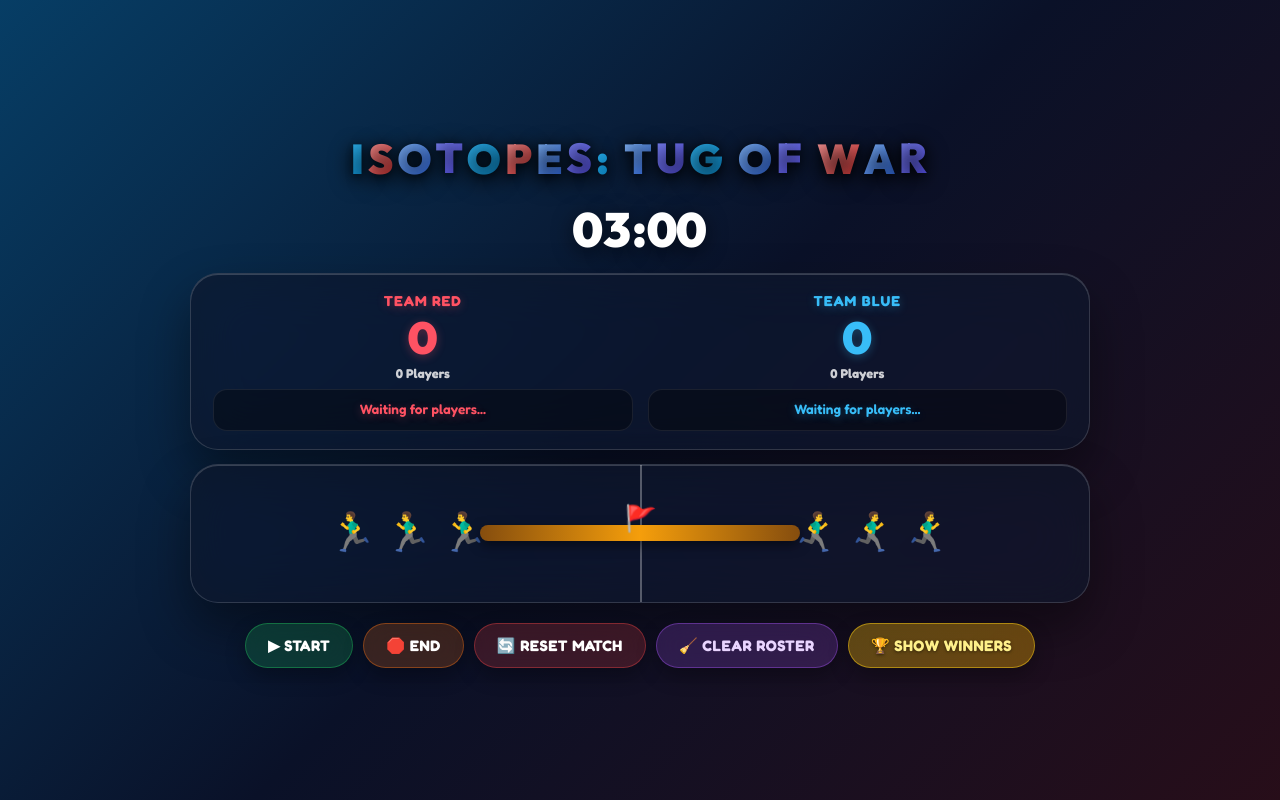
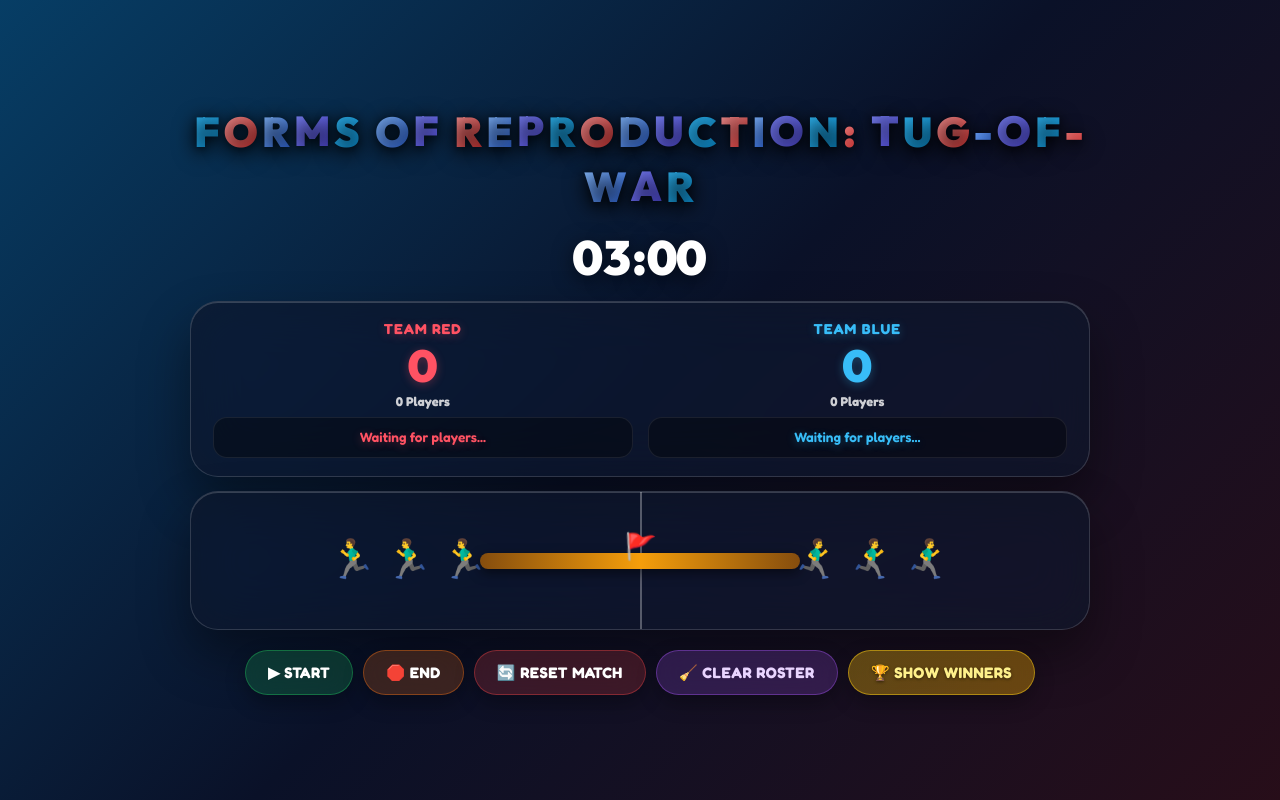
Before and after one commit to scib-wall/host, a plain HTML site: page index.html in a window 1280 px wide. Drawn offline with nearby package versions, Linux system fonts and the light colour scheme; no server answers.

Commit message:
Update index.html

```diff
--- a/index.html
+++ b/index.html
@@ -85,8 +85,10 @@
   </div>
   <div class="host-container">
     <div class="game-title">
-      <span class="char">I</span><span class="char">S</span><span class="char">O</span><span class="char">T</span><span class="char">O</span><span class="char">P</span><span class="char">E</span><span class="char">S</span><span class="char">:</span><span class="char">&nbsp;</span>
-      <span class="char">T</span><span class="char">U</span><span class="char">G</span><span class="char">&nbsp;</span><span class="char">O</span><span class="char">F</span><span class="char">&nbsp;</span><span class="char">W</span><span class="char">A</span><span class="char">R</span>
+      <span class="char">F</span><span class="char">O</span><span class="char">R</span><span class="char">M</span><span class="char">S</span><span class="char">&nbsp;</span>
+      <span class="char">O</span><span class="char">F</span><span class="char">&nbsp;</span>
+      <span class="char">R</span><span class="char">E</span><span class="char">P</span><span class="char">R</span><span class="char">O</span><span class="char">D</span><span class="char">U</span><span class="char">C</span><span class="char">T</span><span class="char">I</span><span class="char">O</span><span class="char">N</span><span class="char">:</span><span class="char">&nbsp;</span>
+      <span class="char">T</span><span class="char">U</span><span class="char">G</span><span class="char">-</span><span class="char">O</span><span class="char">F</span><span class="char">-</span><span class="char">W</span><span class="char">A</span><span class="char">R</span>
     </div>
     <div class="timer" id="timerDisplay">03:00</div>
     <div class="dashboard">
```
